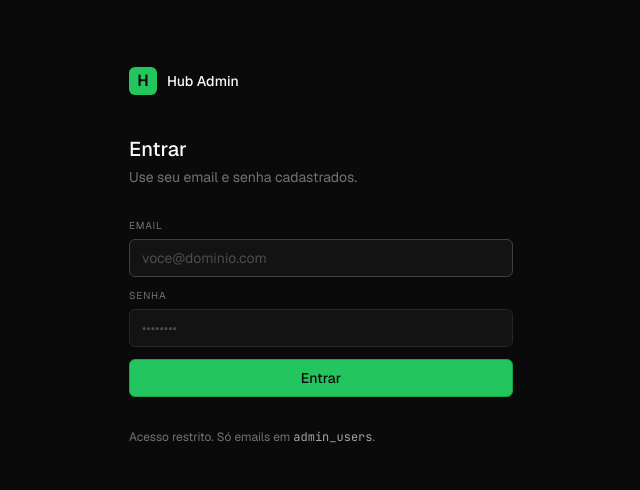
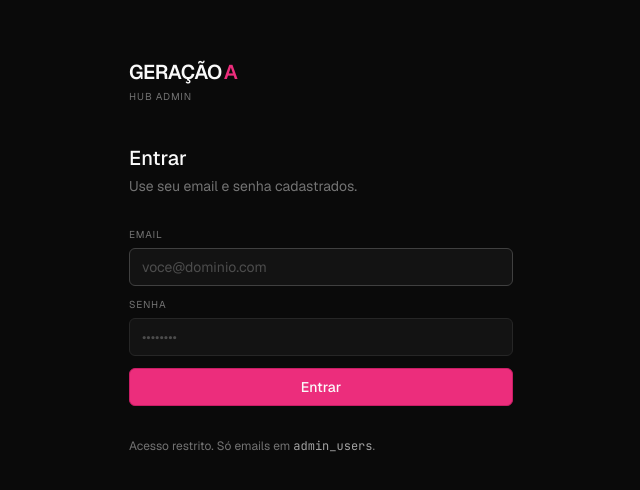
Before and after one commit to vkenzoo/hub-ga, a Next.js app in the folder apps/dashboard/: page /login in a window 1280 px wide. Shown: the part 144-634 px from the top of the page, without its empty margins (319-959 px from the left). Built offline with nearby package versions, Linux system fonts and the light colour scheme.

Commit message:
feat(brand): aplica identidade GERAÇÃOA no dashboard
- adiciona brand/brandDim (#ec2d7c / #c91d65) ao tema
- sidebar e login com wordmark GERAÇÃOA (A em rosa)
- item ativo do sidebar em rosa
- btn-primary em rosa (mantém accent verde pra status semânticos)
- ::selection em rosa translúcido

```diff
--- a/apps/dashboard/src/app/globals.css
+++ b/apps/dashboard/src/app/globals.css
@@ -14,7 +14,7 @@
     font-variant-numeric: tabular-nums;
   }
   ::selection {
-    background: #22c55e33;
+    background: #ec2d7c33;
     color: #fafafa;
   }
   ::-webkit-scrollbar { width: 8px; height: 8px; }
@@ -40,7 +40,7 @@
       hover:border-line2 hover:bg-surface2 disabled:opacity-40 disabled:pointer-events-none;
   }
   .btn-primary {
-    @apply border-accentDim bg-accent text-bg hover:bg-accentDim;
+    @apply border-brandDim bg-brand text-text hover:bg-brandDim;
   }
   .btn-ghost {
     @apply border-transparent bg-transparent hover:bg-surface;
--- a/apps/dashboard/src/app/login/page.tsx
+++ b/apps/dashboard/src/app/login/page.tsx
@@ -10,11 +10,12 @@ export default async function LoginPage({
   return (
     <main className="min-h-screen grid place-items-center px-6">
       <div className="w-full max-w-sm">
-        <div className="flex items-center gap-2.5 mb-10">
-          <div className="w-7 h-7 rounded-md bg-accent grid place-items-center text-bg font-semibold">
-            H
+        <div className="mb-10">
+          <div className="flex items-baseline gap-0.5 leading-none">
+            <span className="font-bold text-xl tracking-tight text-text">GERAÇÃO</span>
+            <span className="font-bold text-xl text-brand">A</span>
           </div>
-          <span className="text-sm font-medium">Hub Admin</span>
+          <div className="text-2xs text-muted mt-1 uppercase tracking-wider">Hub Admin</div>
         </div>
 
         <h1 className="text-xl font-medium mb-1">Entrar</h1>
--- a/apps/dashboard/src/components/nav.tsx
+++ b/apps/dashboard/src/components/nav.tsx
@@ -54,14 +54,12 @@ export function Sidebar({ email }: { email: string }) {
 
   return (
     <aside className="w-60 shrink-0 border-r border-line bg-surface/40 flex flex-col h-screen sticky top-0">
-      <div className="px-4 py-4 flex items-center gap-2.5 border-b border-line">
-        <div className="w-7 h-7 rounded-md bg-accent grid place-items-center text-bg font-semibold text-sm">
-          H
+      <div className="px-4 py-4 border-b border-line">
+        <div className="flex items-baseline gap-0.5 leading-none">
+          <span className="font-bold text-base tracking-tight text-text">GERAÇÃO</span>
+          <span className="font-bold text-base text-brand">A</span>
         </div>
-        <div>
-          <div className="text-sm font-medium leading-tight">Hub Admin</div>
-          <div className="text-2xs text-muted leading-tight">v0.1 · staging</div>
-        </div>
+        <div className="text-2xs text-muted mt-1 uppercase tracking-wider">Hub Admin</div>
       </div>
 
       <div className="px-4 pt-5 pb-2">
@@ -79,7 +77,7 @@ export function Sidebar({ email }: { email: string }) {
                 isActive ? "bg-surface2 text-text" : "text-text2 hover:bg-surface hover:text-text"
               }`}
             >
-              <span className={isActive ? "text-accent" : ""}>{it.icon}</span>
+              <span className={isActive ? "text-brand" : ""}>{it.icon}</span>
               {it.label}
             </Link>
           );
--- a/apps/dashboard/tailwind.config.ts
+++ b/apps/dashboard/tailwind.config.ts
@@ -16,6 +16,8 @@ export default {
         muted: "#737373",
         accent: "#22c55e",
         accentDim: "#16a34a",
+        brand: "#ec2d7c",
+        brandDim: "#c91d65",
         info: "#3b82f6",
         warn: "#fbbf24",
         danger: "#ef4444",
```
